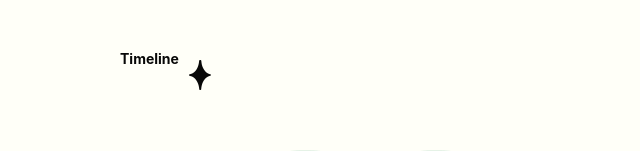
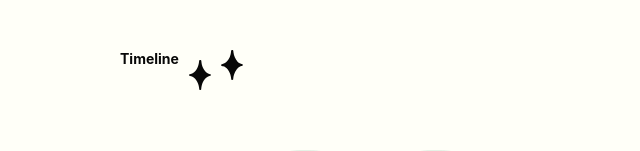
Before and after one commit to rkdmsals/greenewal, a React (Create React App) app in the folder client/: page /speaker in a window 1280 px wide. Shown: the top 151 px of the page, without its empty margins (270-910 px from the left). Built offline with nearby package versions, Linux system fonts and the light colour scheme.

Commit message:
svg 디렉토리 추가

```diff
--- a/client/src/components/views/SpeakerPage/SpeakerPage.js
+++ b/client/src/components/views/SpeakerPage/SpeakerPage.js
@@ -1,5 +1,6 @@
 import "./SpeakerPage.css";
 import React from 'react';
+import { ReactComponent as Dia } from "../../../assets/images/SpeakerPage/dia.svg";
 
 function SpeakerPage() {
     return (
@@ -7,7 +8,7 @@ function SpeakerPage() {
         <div className="speakerPage_main_container">
             <div className="timeTable_container">
             <div className="timeTable_title">
-                <div>Timeline</div><img className="dia_img" src="img/SpeakerPage/dia.png" />
+                <div>Timeline</div><img className="dia_img" src="img/SpeakerPage/dia.png" /><Dia />
             </div>
             <div className="timeTable_background" style={{
             backgroundImage: `url("/img/SpeakerPage/clober1.png")`
```
Also changed, not shown: client/src/assets/images/SpeakerPage/dia.svg (added).
